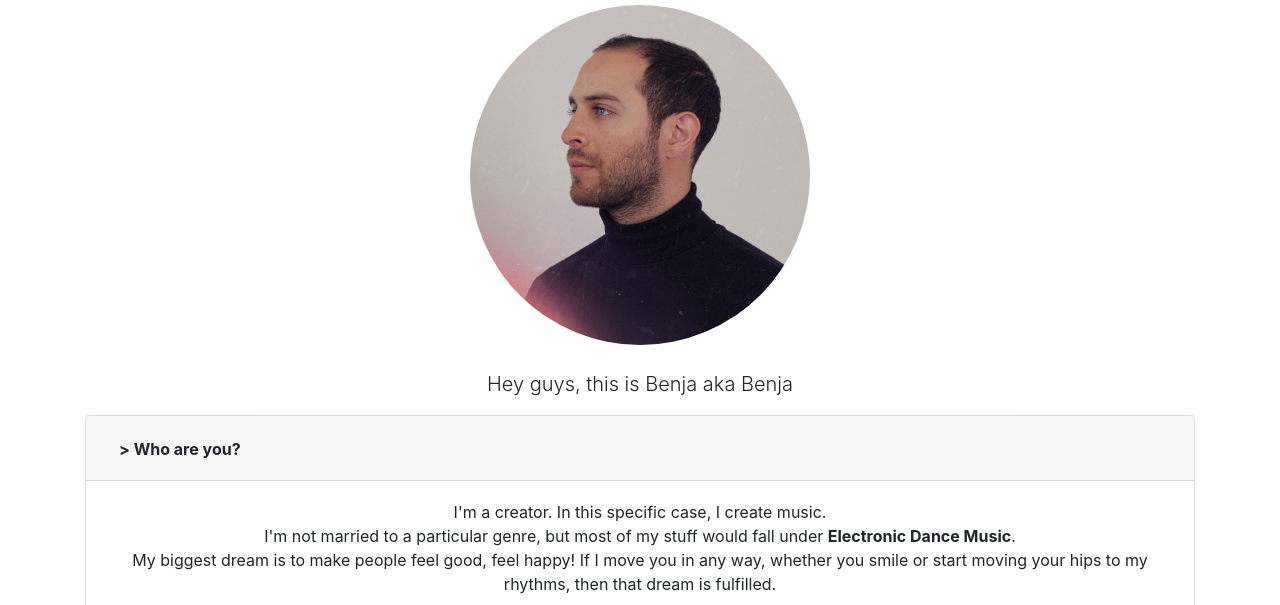
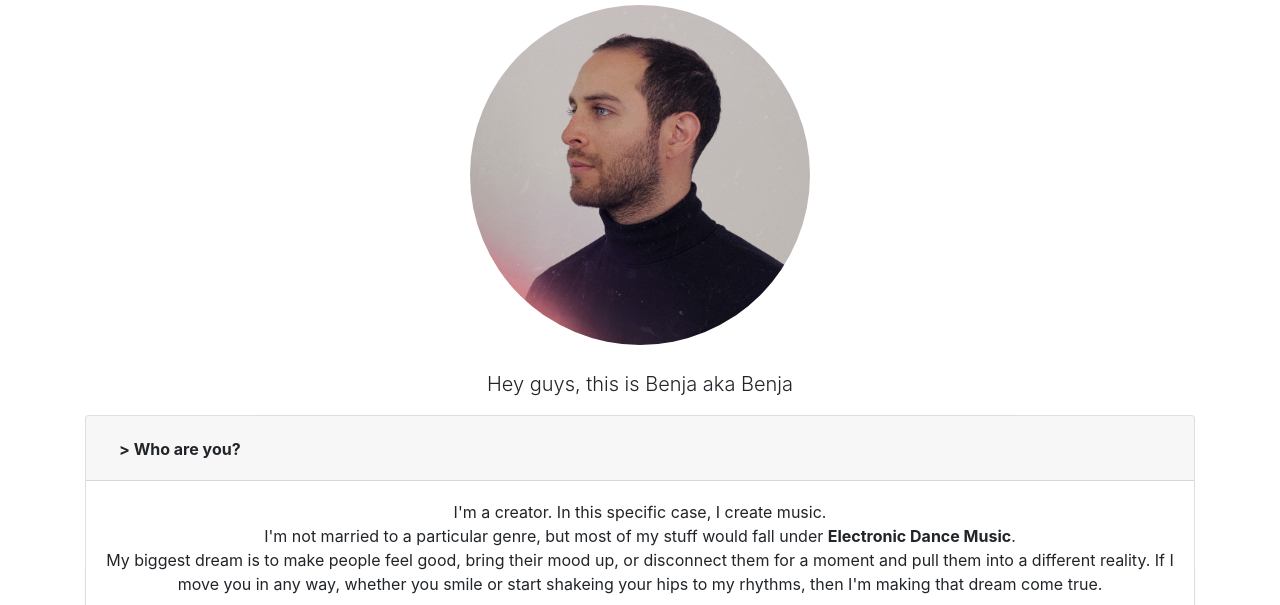
Before and after one commit to benjaminrubin/benja, a plain HTML site: page about.html in a window 1280 px wide. Shown: the part 195-800 px from the top of the page. Drawn offline with nearby package versions, Linux system fonts and the light colour scheme.

Commit message:
Update about.html

```diff
--- a/about.html
+++ b/about.html
@@ -168,8 +168,8 @@
                             <br/>
                             I'm not married to a particular genre, but most of my stuff would fall under <b> Electronic Dance Music</b>.
                             <br/>
-                            My biggest dream is to make people feel good, feel happy! If I move you in any way, whether you smile or start moving your
-                            hips to my rhythms, then that dream is fulfilled.
+                            My biggest dream is to make people feel good, bring their mood up, or disconnect them for a moment and pull them into a different reality. If I move you in any way, whether you smile or start shakeing your
+                            hips to my rhythms, then I'm making that dream come true.
                         </p>
 
                     </div>
```
